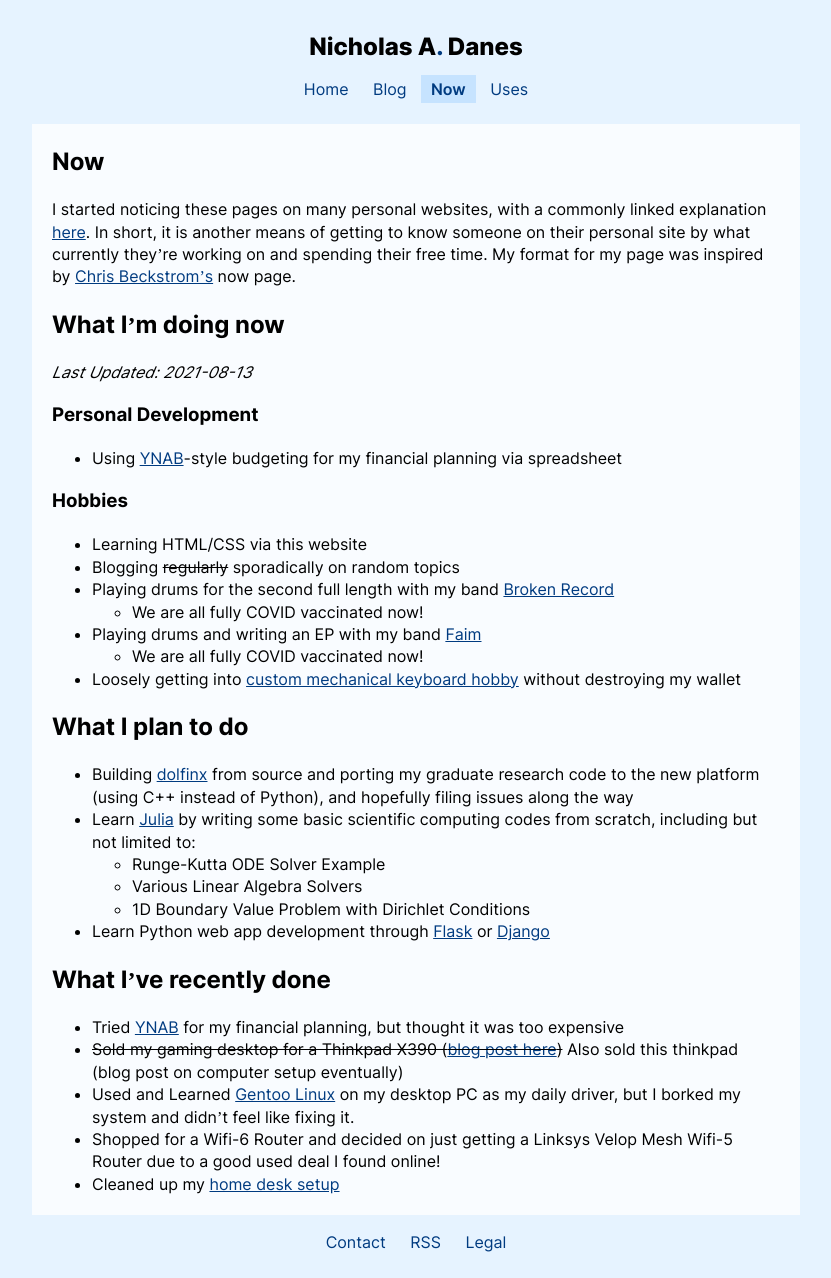
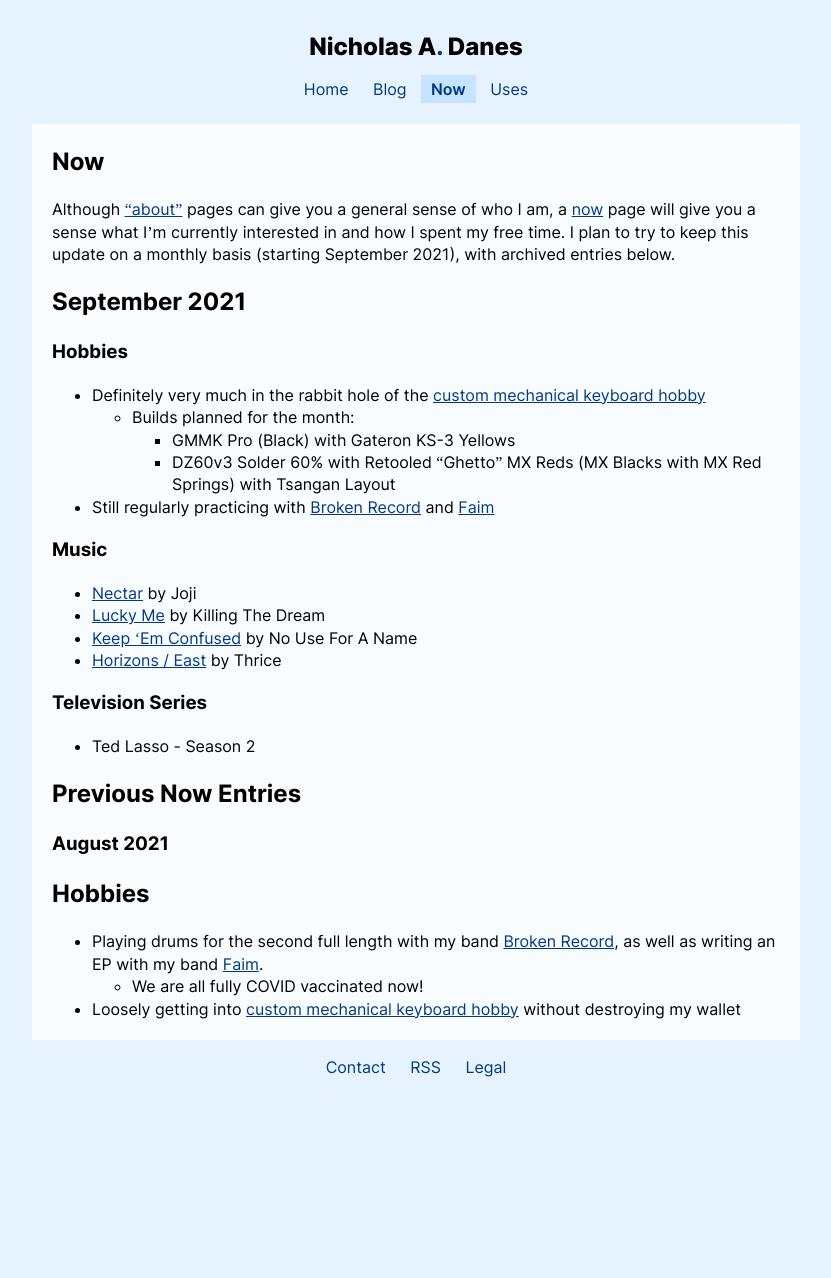
Before and after one commit to danesnick/old_website, a Jekyll site: the page built from now.markdown, in a window 1280 px wide. Shown: the whole page, without its empty margins (224-1055 px from the left). Built offline with Jekyll 4.4.1, drawn with Linux system fonts in a browser that asks for light colours; after the commit the page ends 1102 px from its top, so only the background shows below that.

Commit message:
Updated now page

```diff
--- a/now.markdown
+++ b/now.markdown
@@ -4,36 +4,32 @@
 permalink: /now/
 ---
 # Now
-I started noticing these pages on many personal websites, with a commonly linked explanation [here](https://nownownow.com/about). In short, it is another means of getting to know someone on their personal site by what currently they're working on and spending their free time. My format for my page was inspired by [Chris Beckstrom's](https://chrisbeckstrom.com/me/now/) now page.
+Although ["about"](/) pages can give you a general sense of who I am, a [now](https://nownownow.com/about) page will give you a sense what I'm currently interested in and how I spent my free time. I plan to try to keep this update on a monthly basis (starting September 2021), with archived entries below.
 
-## What I'm doing now
-
-*Last Updated: 2021-08-13*
-
-### Personal Development
-*  Using [YNAB](https://youneedabudget.com)-style budgeting for my financial planning via spreadsheet
+## September 2021
 
 ### Hobbies
-* Learning HTML/CSS via this website
-* Blogging ~~regularly~~ sporadically on random topics
-* Playing drums for the second full length with my band [Broken Record](https://brokenrecordisaband.com)
-	+ We are all fully COVID vaccinated now!
-* Playing drums and writing an EP with my band [Faim](https://faim.bandcamp.com)
+
+* Definitely very much in the rabbit hole of the [custom mechanical keyboard hobby](https://paramountkeeb.com/pages/what-are-custom-keyboards)
+	+ Builds planned for the month:
+		- GMMK Pro (Black) with Gateron KS-3 Yellows
+		- DZ60v3 Solder 60% with Retooled "Ghetto" MX Reds (MX Blacks with MX Red Springs) with Tsangan Layout
+* Still regularly practicing with [Broken Record](https://brokenrecordisaband.com) and [Faim](https://faim.bandcamp.com)
+
+### Music
+* [Nectar](https://shop.jojimusic.com/products/nectar-digital-album) by Joji
+* [Lucky Me](https://killingthedream.bandcamp.com/album/lucky-me) by Killing The Dream
+* [Keep 'Em Confused](https://nouseforaname.bandcamp.com/album/keep-them-confused) by No Use For A Name
+* [Horizons / East](https://officialthrice.bandcamp.com/album/horizons-east) by Thrice
+
+### Television Series
+* Ted Lasso - Season 2
+
+## Previous Now Entries
+
+### August 2021
+
+## Hobbies
+* Playing drums for the second full length with my band [Broken Record](https://brokenrecordisaband.com), as well as writing an EP with my band [Faim](https://faim.bandcamp.com).
 	+ We are all fully COVID vaccinated now!
 * Loosely getting into [custom mechanical keyboard hobby](https://www.youtube.com/watch?v=xzWm40Tq4F4) without destroying my wallet
-
-## What I plan to do
-
-* Building [dolfinx](https://github.com/FEniCS/dolfinx) from source and porting my graduate research code to the new platform (using C++ instead of Python), and hopefully filing issues along the way
-* Learn [Julia](https://julialang.org/) by writing some basic scientific computing codes from scratch, including but not limited to:
-	+ Runge-Kutta ODE Solver Example
-	+ Various Linear Algebra Solvers
-	+ 1D Boundary Value Problem with Dirichlet Conditions
-* Learn Python web app development through [Flask](https://flask.palletsprojects.com/en/1.1.x/) or [Django](https://www.djangoproject.com/)
-
-## What I've recently done
-* Tried [YNAB](https://youneedabudget.com) for my financial planning, but thought it was too expensive
-* ~~Sold my gaming desktop for a Thinkpad X390 ([blog post here](/blog/2021/02/06/desktop-to-laptop))~~ Also sold this thinkpad (blog post on computer setup eventually)
-* Used and Learned [Gentoo Linux](https://gentoo.org) on my desktop PC as my daily driver, but I borked my system and didn't feel like fixing it.
-* Shopped for a Wifi-6 Router and decided on just getting a Linksys Velop Mesh Wifi-5 Router due to a good used deal I found online!
-* Cleaned up my [home desk setup](/blog/2021/01/03/mydesksetup-jan2021/)
```
